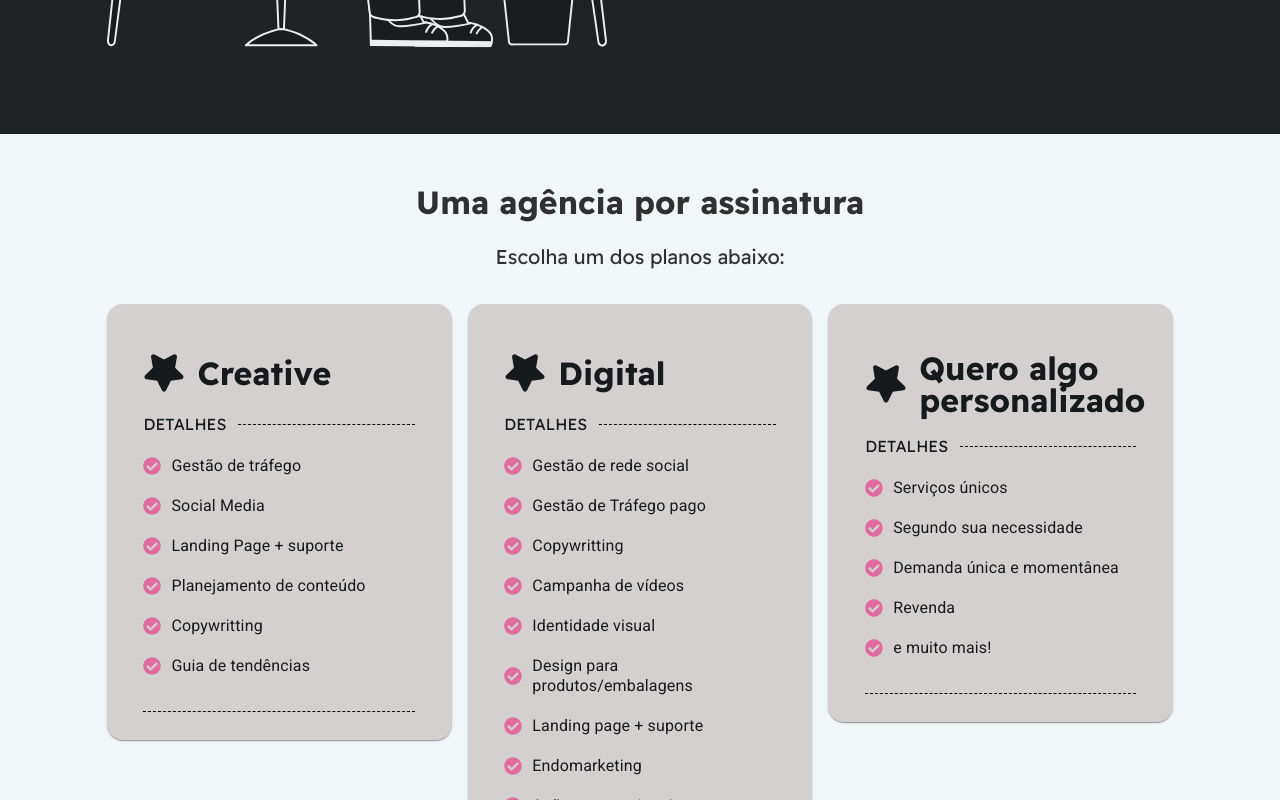
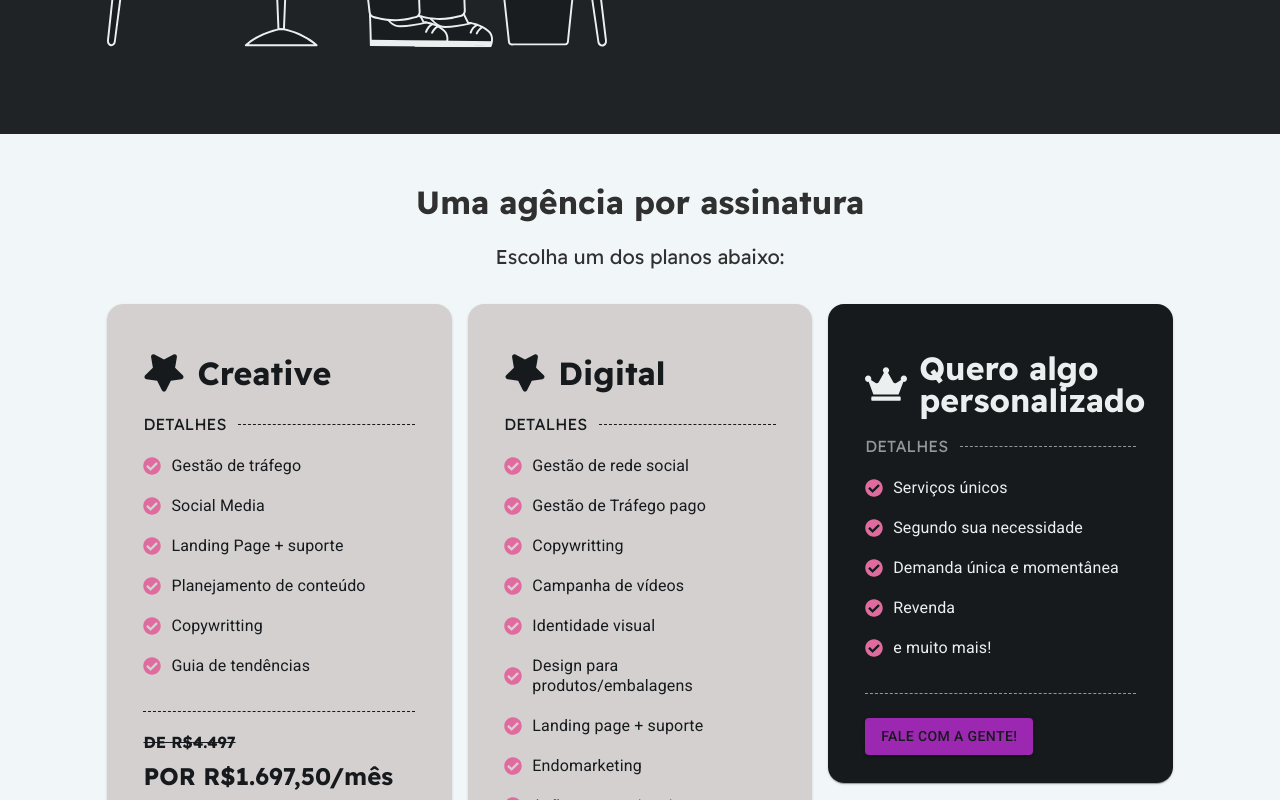
Before and after one commit to gustavosalm/react-awakenSite, a React (Vite) app: page / in a window 1280 px wide. Shown: the part 2260-3060 px from the top of the page. Built offline with nearby package versions, Linux system fonts and the light colour scheme.

Commit message:
feat: subscription section finished

```diff
--- a/src/components/OfferCardComponent/OfferCardComponent.module.css
+++ b/src/components/OfferCardComponent/OfferCardComponent.module.css
@@ -1,3 +1,19 @@
+.defaultColor {
+    --font-color: #161A1D;
+    --secondary-font-color: #161A1D;
+    --button-font-color: #fff;
+    background-color: #D5D0D0;
+    padding: 3rem 2.3rem 1.75rem 2.3rem;
+}
+
+.darkColor {
+    --font-color: #EBEFEF;
+    --secondary-font-color: #979797;
+    --button-font-color: #161A1D;
+    background-color: #161A1D;
+    padding: 3rem 2.3rem 1.75rem 2.3rem;
+}
+
 .cardTitle {
     display: flex;
     flex-direction: row;
@@ -10,7 +26,7 @@
     margin-left: 0.75rem;
     font-size: 2rem;
     line-height: 2rem;
-    color: #161A1D;
+    color: var(--font-color);
 }
 
 .cardDivision {
@@ -23,13 +39,13 @@
 .cardDivision p {
     font-size: 1rem;
     line-height: 1rem;
-    color: #161A1D;
+    color: var(--secondary-font-color);
     margin: 0;
     margin-right: .75rem;
 }
 
 .cardDivision div {
-    border-bottom: 1px dashed black;
+    border-bottom: 1px dashed var(--secondary-font-color);
     margin-top: 1px;
     width: 100%;
 }
@@ -41,10 +57,38 @@
 .cardList li span {
     font-size: 1rem;
     line-height: 1.25rem;
-    color: #161A1D;
+    color: var(--font-color);
 }
 
 .cardList li div {
     min-width: 0 !important;
     margin-right: .625rem;
 }
+
+.cardPrice {
+    margin-top: 1.25rem;
+}
+
+.cardPrice p {
+    margin: 0;
+    text-decoration-line: line-through;
+    color: var(--font-color);
+    font-size: 1rem;
+    line-height: 1.25rem;
+    font-weight: 700;
+}
+
+.cardPrice h2 {
+    margin: 0;
+    margin-top: .5rem;
+    white-space: nowrap;
+    color: var(--font-color);
+    font-size: 1.5rem;
+    line-height: 2rem;
+    font-weight: 700;
+}
+
+.cardButton {
+    margin-top: 1.5rem !important;
+    color: var(--button-font-color) !important;
+}
--- a/src/components/OfferCardComponent/OfferCardComponent.tsx
+++ b/src/components/OfferCardComponent/OfferCardComponent.tsx
@@ -1,18 +1,29 @@
-import { List, ListItem, ListItemIcon, ListItemText } from '@mui/material';
+import { Button, List, ListItem, ListItemIcon, ListItemText } from '@mui/material';
 import styles from './OfferCardComponent.module.css';
 import React from 'react';
 
 type OfferCardComponent = {
     title: string,
-    offerItems: string[]
+    offerItems: string[],
+    buttonLabel: string,
+    priceLabels?: string[],
+    variant?: boolean
 }
 
-const OfferCardComponent: React.FC<OfferCardComponent> = ({title, offerItems}) => {
+const OfferCardComponent: React.FC<OfferCardComponent> = ({
+    title,
+    offerItems,
+    buttonLabel,
+    priceLabels = ['', ''],
+    variant = false
+}) => {
 
     return (
-        <>
+        <div className={(variant) ? styles.darkColor : styles.defaultColor}>
             <div className={styles.cardTitle}>
-                <img src='./assets/icons/StarIcon.svg' />
+                <img
+                    src={(variant) ? './assets/icons/CrownIcon.svg' : './assets/icons/StarIcon.svg'}
+                />
                 <h2>{title}</h2>
             </div>
             <div className={styles.cardDivision}>
@@ -34,7 +45,15 @@ const OfferCardComponent: React.FC<OfferCardComponent> = ({title, offerItems}) =
             <div className={styles.cardDivision}>
                 <div></div>
             </div>
-        </>
+            {(!variant) ?
+                <div className={styles.cardPrice}>
+                    <p>DE R${priceLabels[0]}</p>
+                    <h2>POR R${priceLabels[1]}/mês</h2>
+                </div> :
+                <div></div>
+            }
+            <Button className={styles.cardButton} color="secondary" variant="contained" >{buttonLabel}</Button>
+        </div>
     )
 }
 
--- a/src/sections/SubscriptionSection/SubscriptionSection.module.css
+++ b/src/sections/SubscriptionSection/SubscriptionSection.module.css
@@ -1,3 +1,7 @@
+.outerContainer {
+    margin-bottom: 8rem;
+}
+
 .titleContainer {
     margin: 2.75rem 0 2rem 0;
     text-align: center;
@@ -15,8 +19,9 @@
 }
 
 .offerCard {
-    padding: 3rem 2.3rem 1.75rem 2.3rem;
-    background-color: #D5D0D0 !important;
+    /* padding: 3rem 2.3rem 1.75rem 2.3rem;
+    background-color: #D5D0D0 !important; */
+    overflow: hidden;
     border-radius: 1rem !important;
 }
 
--- a/src/sections/SubscriptionSection/SubscriptionSection.tsx
+++ b/src/sections/SubscriptionSection/SubscriptionSection.tsx
@@ -1,4 +1,4 @@
-import { Grid2, List, ListItem, ListItemIcon, ListItemText, Paper } from '@mui/material';
+import { Grid2, Paper } from '@mui/material';
 import styles from './SubscriptionSection.module.css';
 import OfferCardComponent from '../../components/OfferCardComponent/OfferCardComponent';
 
@@ -12,7 +12,7 @@ const SubscriptionSection = () => {
 
     return (
         <>
-            <Grid2 container columns={12}>
+            <Grid2 container columns={12} className={styles.outerContainer}>
                 <Grid2 className={styles.titleContainer} size={6} offset={3} >
                     <h1>Uma agência por assinatura</h1>
                     <p>Escolha um dos planos abaixo:</p>
@@ -20,17 +20,32 @@ const SubscriptionSection = () => {
                 <Grid2 container size={10} offset={1} spacing={2} >
                     <Grid2 size={4}>
                         <Paper className={styles.offerCard}>
-                            <OfferCardComponent title='Creative' offerItems={cardItems[0]} />
+                            <OfferCardComponent
+                                title='Creative'
+                                offerItems={cardItems[0]}
+                                buttonLabel='eu quero'
+                                priceLabels={['4.497', '1.697,50']}
+                            />
                         </Paper>
                     </Grid2>
                     <Grid2 size={4}>
                         <Paper className={styles.offerCard}>
-                            <OfferCardComponent title='Digital' offerItems={cardItems[1]} />
+                            <OfferCardComponent
+                                title='Digital'
+                                offerItems={cardItems[1]}
+                                buttonLabel='solicitar orçamento'
+                                priceLabels={['7.239,97', '4.997,50']}
+                            />
                         </Paper>
                     </Grid2>
                     <Grid2 size={4}>
                         <Paper className={styles.offerCard}>
-                            <OfferCardComponent title='Quero algo personalizado' offerItems={cardItems[2]} />
+                            <OfferCardComponent
+                                title='Quero algo personalizado'
+                                offerItems={cardItems[2]}
+                                buttonLabel='fale com a gente!'
+                                variant
+                            />
                         </Paper>
                     </Grid2>
                 </Grid2>
```
Also changed, not shown: public/assets/icons/CrownIcon.svg (added).
